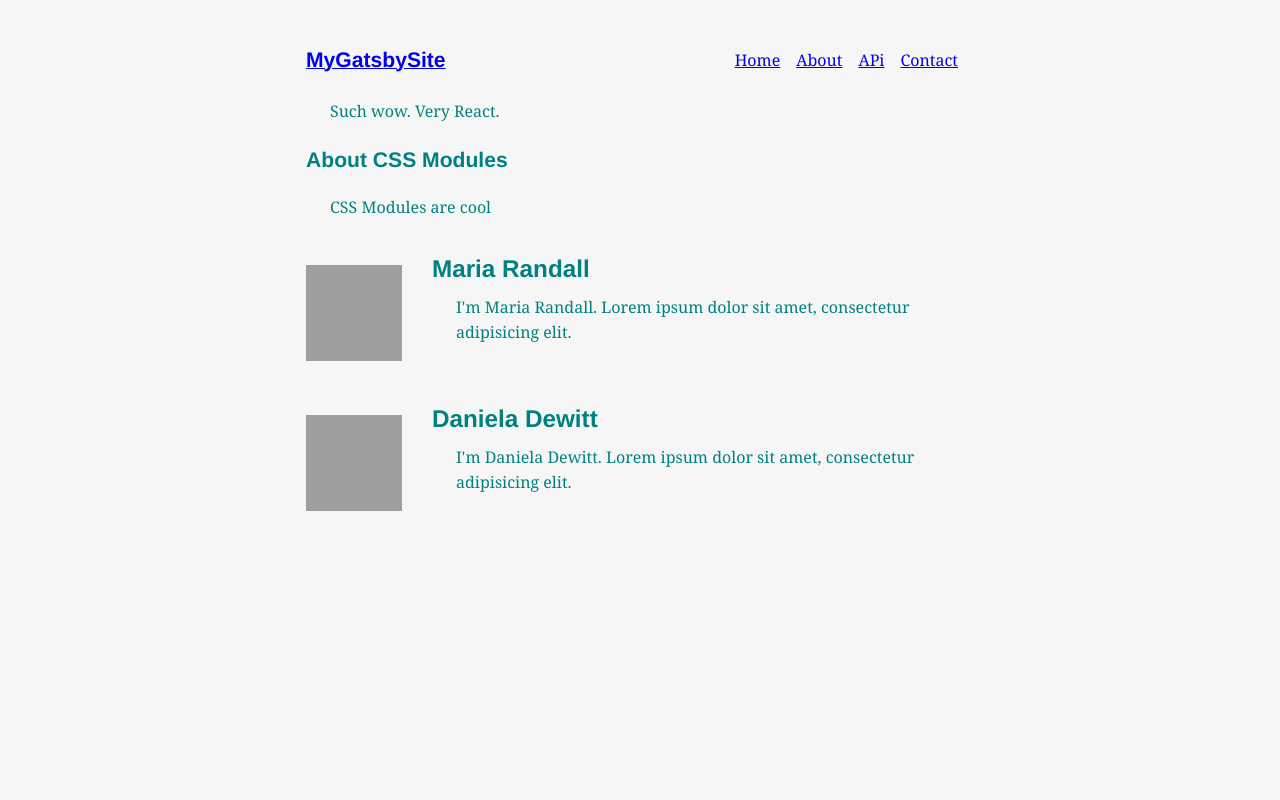
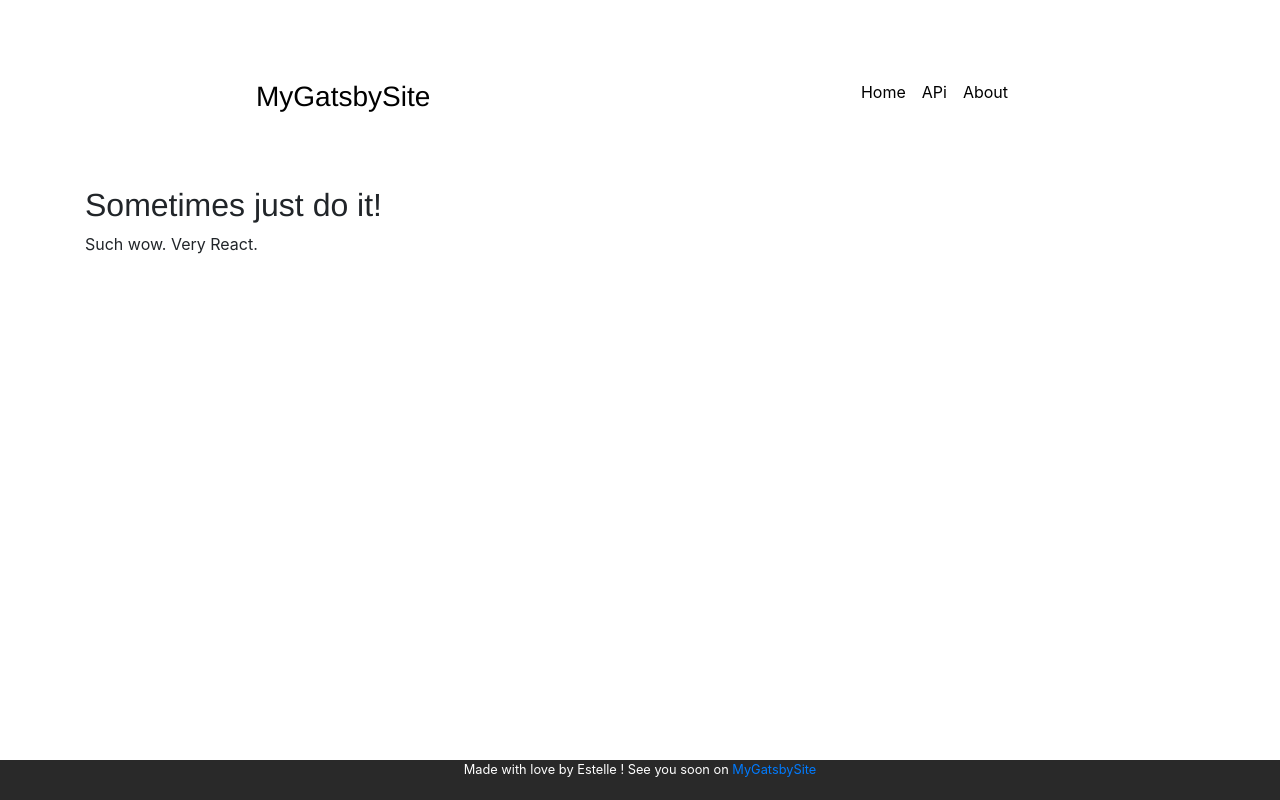
Before and after one commit to EstelleTrln/hello-world, a Gatsby site: page /about in a window 1280 px wide. Built offline with nearby package versions, Linux system fonts and the light colour scheme; Gatsby itself is replaced by a stand-in of ours; grey boxes are pictures that could not be loaded.

Commit message:
Custom home page and correct design issues on others

```diff
--- a/gatsby-browser.js
+++ b/gatsby-browser.js
@@ -1,3 +1,4 @@
 // import "./src/styles/global.css"
+import "bootstrap/dist/css/bootstrap.min.css";
 
 require('./src/styles/global.css')
--- a/package.json
+++ b/package.json
@@ -14,9 +14,11 @@
     "test": "echo \"Write tests! -> https://gatsby.dev/unit-testing\" && exit 1"
   },
   "dependencies": {
+    "bootstrap": "^4.6.0",
     "gatsby": "^2.26.1",
     "gatsby-plugin-typography": "^2.12.0",
     "react": "^16.12.0",
+    "react-bootstrap": "^1.4.3",
     "react-dom": "^16.12.0",
     "react-typography": "^0.16.19",
     "typography": "^0.16.19",
--- /dev/null
+++ b/src/components/footer.js
@@ -0,0 +1,13 @@
+import React from "react"
+import { Link } from "gatsby"
+
+
+export default function Footer() {
+  return(
+    <footer className="text-center">
+        <p className="mb-0">Made with love by Estelle ! See you soon on
+            <Link to="/" style={{ textShadow: `none`, backgroundImage: `none` }}> MyGatsbySite</Link>
+        </p>
+    </footer>
+  )
+}
--- a/src/components/header.js
+++ b/src/components/header.js
@@ -3,21 +3,25 @@ import { Link } from "gatsby"
 
 const ListLink = props => (
   <li style={{ display: `inline-block`, marginRight: `1rem` }}>
-    <Link to={props.to}>{props.children}</Link>
+    <Link style={{ textShadow: `none`, color : props.color }} to={props.to}>{props.children}</Link>
   </li>
 )
 
-export default function Header() {
+export default function Header(props) {
+  if(props.color === "home"){
+    var color = '#fff'
+  }else{
+    var color = '#000'
+  }
   return(
     <header style={{ marginBottom: `1.5rem` }}>
         <Link to="/" style={{ textShadow: `none`, backgroundImage: `none` }}>
-          <h3 style={{ display: `inline` }}>MyGatsbySite</h3>
+          <h3 style={{ display: `inline`, color : color }}>MyGatsbySite</h3>
         </Link>
         <ul style={{ listStyle: `none`, float: `right` }}>
-          <ListLink to="/">Home</ListLink>
-          <ListLink to="/about/">About</ListLink>
-          <ListLink to="/api/">APi</ListLink>
-          <ListLink to="/contact/">Contact</ListLink>
+          <ListLink color={color} to="/">Home</ListLink>
+          <ListLink color={color} to="/api/">APi</ListLink>
+          <ListLink color={color} to="/about/">About</ListLink>
         </ul>
     </header>
   )
--- a/src/components/layout.js
+++ b/src/components/layout.js
@@ -1,12 +1,29 @@
 import React from "react"
 import Header from "./header"
+import Footer from "./footer"
+import styles from "./layout.module.css"
 
 
-export default function Layout({ children }) {
+export default function Layout(props) {
+  if(props.template === "home"){
+    var classColor = styles.bgColors
+    var headerColor = "home"
+    }else{
+    var classColor = ''
+    var headerColor=''
+  }
+
   return (
-    <div style={{ margin: `3rem auto`, maxWidth: 700, padding: `0 1rem` }}>
-      <Header />
-      {children}
+    <div className={classColor}>
+      <section id={styles.homePage} className={styles.contentSection}>
+        <div style={{ margin: `auto`, maxWidth: 800, padding: `3rem 1rem` }}>
+          <Header color={headerColor} />
+        </div>
+        <div className="container content-wrap">
+          {props.children}
+        </div>
+      </section>
+      <Footer />
     </div>
   )
 }
--- /dev/null
+++ b/src/components/layout.module.css
@@ -0,0 +1,94 @@
+.contentSection {
+  padding-top: 2rem;
+  padding-bottom: 2rem;
+}
+
+#homePage {
+  position: relative;
+  min-height: 95vh;
+}
+#homePage .content-wrap {
+  /* position: absolute;
+  top: 50%; */
+  transform: translate(-50%, -50%);
+  width: 100%;
+  /* left: 50%; */
+}
+
+#homePage .content-wrap h3 {
+  font-size: 24px;
+  margin: 0 0 30px;
+  padding: 0;
+}
+
+.bgColors{
+  background: linear-gradient(274deg, #46c8d0, #6262e2 44%, #c962f7);
+}
+
+/*Extra small devices (portrait phones, less than 576px)*/
+@media (max-width: 575px) {
+  .contentSection {
+    padding-top: 70px;
+    padding-bottom: 70px;
+  }
+
+  #homePage .content-wrap h3 {
+    font-size: 0.75em;
+  }
+  .contentSection-heading h2 {
+    font-size: 30px;
+  }
+}
+/*Small devices (landscape phones, 576px and up)*/
+@media (min-width: 576px) and (max-width: 767px) {
+  .contentSection {
+    padding-top: 70px;
+    padding-bottom: 70px;
+  }
+  #homePage .content-wrap h1 {
+    font-size: 36px;
+  }
+  #homePage .content-wrap h3 {
+    font-size: 20px;
+  }
+  .contentSection-heading h2 {
+    font-size: 30px;
+  }
+}
+/*Medium devices (tablets, 768px and up)*/
+@media (min-width: 768px) and (max-width: 991px) {
+  .contentSection {
+    padding-top: 70px;
+    padding-bottom: 70px;
+  }
+  #homePage .content-wrap h1 {
+    font-size: 40px;
+  }
+  #homePage .content-wrap h3 {
+    font-size: 24px;
+  }
+  .contentSection-heading h2 {
+    font-size: 30px;
+  }
+  #Contact .contact-wrapper span {
+    font-size: 16px;
+  }
+}
+/*Large devices (desktops, 992px and up)*/
+@media (min-width: 992px) and (max-width: 1199px) {
+  .contentSection {
+    padding-top: 70px;
+    padding-bottom: 70px;
+  }
+  #homePage .content-wrap h1 {
+    font-size: 40px;
+  }
+  #homePage .content-wrap h3 {
+    font-size: 24px;
+  }
+  .contentSection-heading h2 {
+    font-size: 30px;
+  }
+}
+/*Extra large devices (large desktops, 1200px and up)*/
+@media (min-width: 1200px) {}
--- a/src/pages/about.js
+++ b/src/pages/about.js
@@ -1,39 +1,13 @@
 import React from "react"
-import styles from "./about.module.css"
 import Layout from "../components/layout"
 
 export default function About() {
   return (
     <Layout>
-    <div style={{ color: `teal` }}>
-      {/* <Header headerText="About Gatsby"/>
-      <Header headerText="It's pretty cool" /> */}
-      <p>Such wow. Very React.</p>
-
-        <h3>About CSS Modules</h3>
-        <p>CSS Modules are cool</p>
-        <User
-        username="Maria Randall"
-        avatar="https://raw.githubusercontent.com/gatsbyjs/gatsby/master/docs/docs/tutorial/part-two/pexels-daniel-xavier-1102341.jpg"
-        excerpt="I'm Maria Randall. Lorem ipsum dolor sit amet, consectetur adipisicing elit."
-        />
-        <User
-          username="Daniela Dewitt"
-          avatar="https://raw.githubusercontent.com/gatsbyjs/gatsby/master/docs/docs/tutorial/part-two/pexels-guilherme-almeida-1858175.jpg"
-          excerpt="I'm Daniela Dewitt. Lorem ipsum dolor sit amet, consectetur adipisicing elit."
-        />
-
-    </div>
+      <div>
+        <h2>Sometimes just do it!</h2>
+        <p>Such wow. Very React.</p>
+      </div>
     </Layout>
   )
 }
-
-const User = props =>(
-  <div className={styles.user}>
-    <img src={props.avatar} className={styles.avatar} alt=""/>
-    <div className={styles.description}>
-      <h2 className={styles.username}>{props.username}</h2>
-      <p className={styles.excerpt}>{props.excerpt}</p>
-    </div>
-  </div>
-)
--- a/src/pages/about.module.css
+++ /dev/null
@@ -1,31 +0,0 @@
-.user {
-    display: flex;
-    align-items: center;
-    margin: 0 auto 12px auto;
-  }
-
-  .user:last-child {
-    margin-bottom: 0;
-  }
-
-  .avatar {
-    flex: 0 0 96px;
-    width: 96px;
-    height: 96px;
-    margin: 0;
-  }
-
-  .description {
-    flex: 1;
-    margin-left: 18px;
-    padding: 12px;
-  }
-
-  .username {
-    margin: 0 0 12px 0;
-    padding: 0;
-  }
-
-  .excerpt {
-    margin: 0;
-  }
--- a/src/styles/global.css
+++ b/src/styles/global.css
@@ -8,13 +8,21 @@ html {
 }
 
 * {
-  box-sizing: border-box
+  box-sizing: border-box;
 }
 
 /* #root {
   max-width: 1200px;
   margin: 0 auto;
 } */
+
+footer{
+  background-color: rgb(41, 41, 41);
+  color: #fff;
+  font-size: 0.8rem;
+
+  height: 5vh;
+}
 
 h1 {
   text-align: center;
@@ -31,19 +39,22 @@ img {
   max-width: 100%;
 }
 
-p {
-  padding: 0 1.5rem 1.5rem;
-  margin: 0;
-}
 
 form {
   margin: auto;
 }
 
+/* #home-page{
+  background: rgb(192,126,237);
+  background: linear-gradient(90deg, rgba(192,126,237,1) 0%, rgba(255,75,75,1) 50%, rgba(255,197,116,1) 100%);
+} */
+
 .container {
   display: flex;
   flex-wrap: wrap;
 }
+
+/* API PAGE */
 
 .card {
   margin: 1rem;
@@ -85,4 +96,6 @@ form {
 
 .description {
   font-size: 0.7em;
+  padding: 0 1.5rem 1.5rem;
+  margin: 0;
 }
```
Also changed, not shown: src/components/button_home.js (deleted, +0 -12 lines), src/pages/api.js (+3 -8 lines), src/pages/contact.js (deleted, +0 -18 lines), src/pages/index.js (+9 -15 lines), 1 other file.
